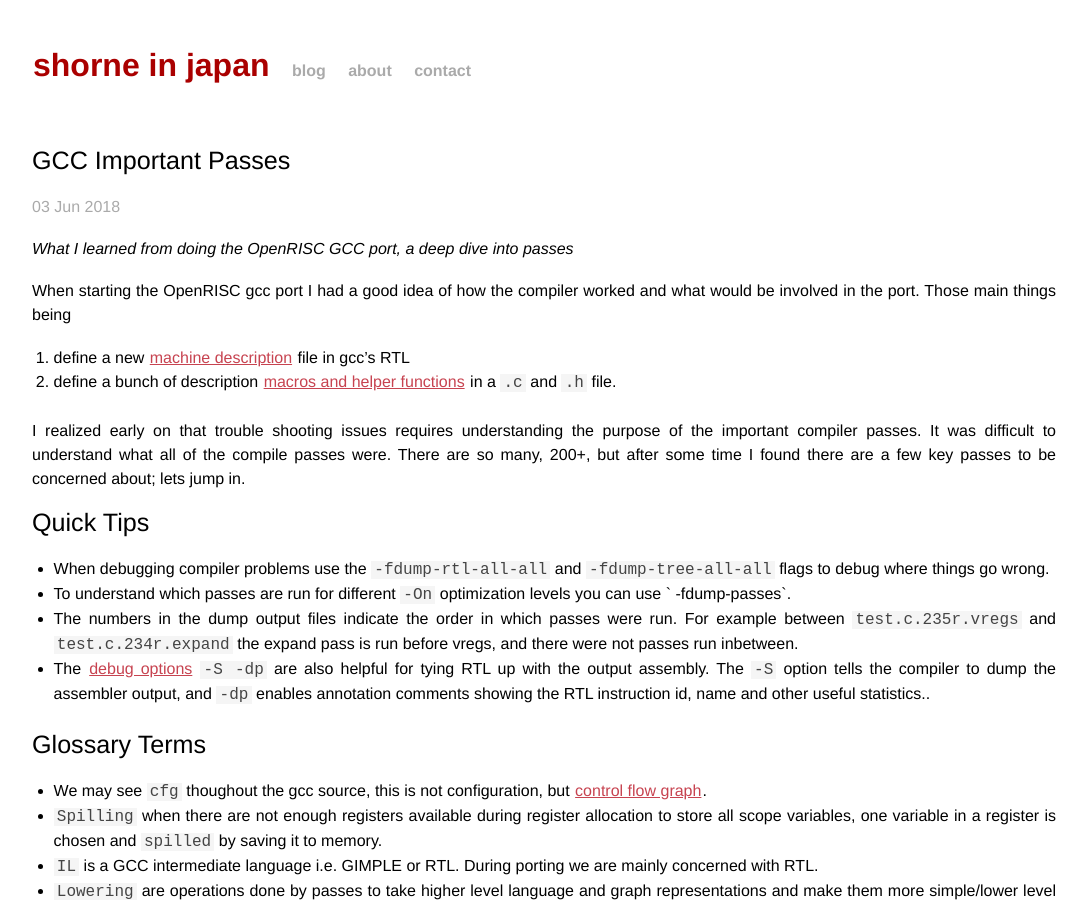
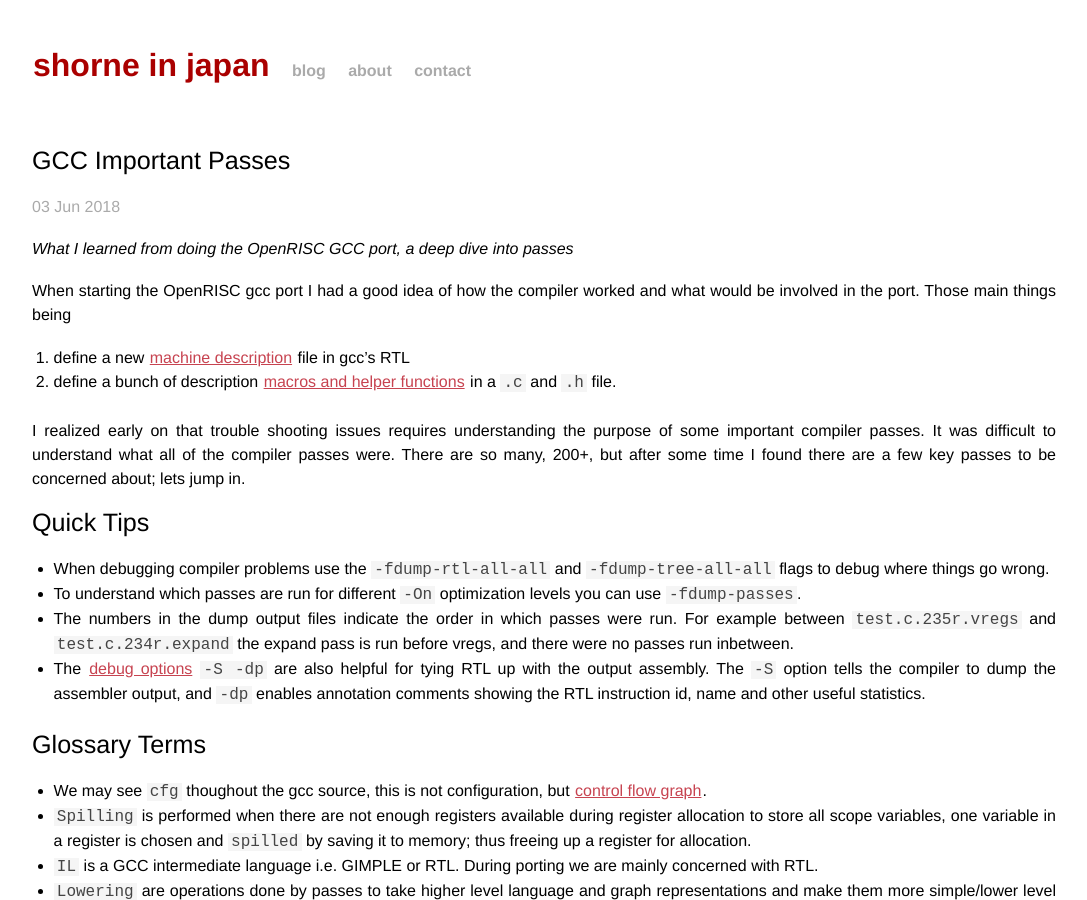
Before and after one commit to stffrdhrn/stffrdhrn.github.io, a Jekyll site: the page built from _posts/2018-06-03-gcc_passes.md, in a window 1280 px wide and 900 px high. Shown: the whole window, without its empty margins (96-1183 px from the left). Built offline with Jekyll 4.4.1, drawn with Linux system fonts in a browser that asks for light colours; comment, search, counter and statistics services are not loaded; some of the changed text lies outside the part shown.

Commit message:
gcc: fix typos

````diff
--- a/_posts/2018-06-03-gcc_passes.md
+++ b/_posts/2018-06-03-gcc_passes.md
@@ -13,8 +13,8 @@ and what would be involved in the port.  Those main things being
   2. define a bunch of description [macros and helper functions](https://gcc.gnu.org/onlinedocs/gccint/#toc-Target-Description-Macros-and-Functions) in a `.c` and `.h` file.
 
 I realized early on that trouble shooting issues requires understanding the purpose
-of the important compiler passes.  It was difficult to understand what
-all of the compile passes were.  There are so many, 200+, but after some time I found
+of some important compiler passes.  It was difficult to understand what
+all of the compiler passes were.  There are so many, 200+, but after some time I found
 there are a few key passes to be concerned about; lets jump in.
 
 ## Quick Tips
@@ -22,22 +22,22 @@ there are a few key passes to be concerned about; lets jump in.
  - When debugging compiler problems use the `-fdump-rtl-all-all` and
   `-fdump-tree-all-all` flags to debug where things go wrong.
  - To understand which passes are run for different `-On` optimization levels
-   you can use ` -fdump-passes`.
+   you can use `-fdump-passes`.
  - The numbers in the dump output files indicate the order in which passes were run. For
    example between `test.c.235r.vregs` and `test.c.234r.expand` the expand pass is run
-   before vregs, and there were not passes run inbetween.
+   before vregs, and there were no passes run inbetween.
  - The [debug options](https://gcc.gnu.org/onlinedocs/gcc-3.4.5/gcc/Debugging-Options.html)
    `-S -dp` are also helpful for tying RTL up with the output assembly.
    The `-S` option tells the compiler to dump the assembler output, and `-dp`
    enables annotation comments showing the RTL instruction id, name and other useful
-   statistics..
+   statistics.
 
 ## Glossary Terms
  - We may see `cfg` thoughout the gcc source, this is not configuration, but
    [control flow graph](https://en.wikipedia.org/wiki/Control_flow_graph).
- - `Spilling` when there are not enough registers available during register
+ - `Spilling` is performed when there are not enough registers available during register
    allocation to store all scope variables, one variable in a register is chosen
-   and `spilled` by saving it to memory.
+   and `spilled` by saving it to memory; thus freeing up a register for allocation.
  - `IL` is a GCC intermediate language i.e. GIMPLE or RTL.  During porting we are
    mainly concerned with RTL.
  - `Lowering` are operations done by passes to take higher level language
@@ -143,9 +143,9 @@ RTL instructions which will be refined by further passes.
 
 ### Expand Input
 
-The before RTL generation we have GIMPLE.  Below is the content of `func.c.232t.optimized` the last
+Before RTL generation we have GIMPLE.  Below is the content of `func.c.232t.optimized` the last
 of the tree passes before RTL conversion.
-An important tree passes is [Static Single Assignment](https://en.wikipedia.org/wiki/Static_single_assignment_form)
+An important tree pass is [Static Single Assignment](https://en.wikipedia.org/wiki/Static_single_assignment_form)
 (SSA) I don't go into it here, but it is what makes us have so many variables, note that
 each variable will be assigned only once, this helps simplify the tree for analysis
 and later RTL steps like register allocation.
@@ -441,7 +441,7 @@ If we look at a `test.c.278r.reload` dump file we will a few sections.
 ...
 ```
 
-The above snippet of the *Local* phase of the LRA reload pass shows the contraints
+The above snippet of the *Local* phase of the LRA/reload pass shows the contraints
 matching loop for RTL `insn 2`.
 
 To understand what is going on we should look at what is `insn 2`, from our
````
Also changed, not shown: other parts of _posts/2018-06-03-gcc_passes.md (+4 -4 lines).
